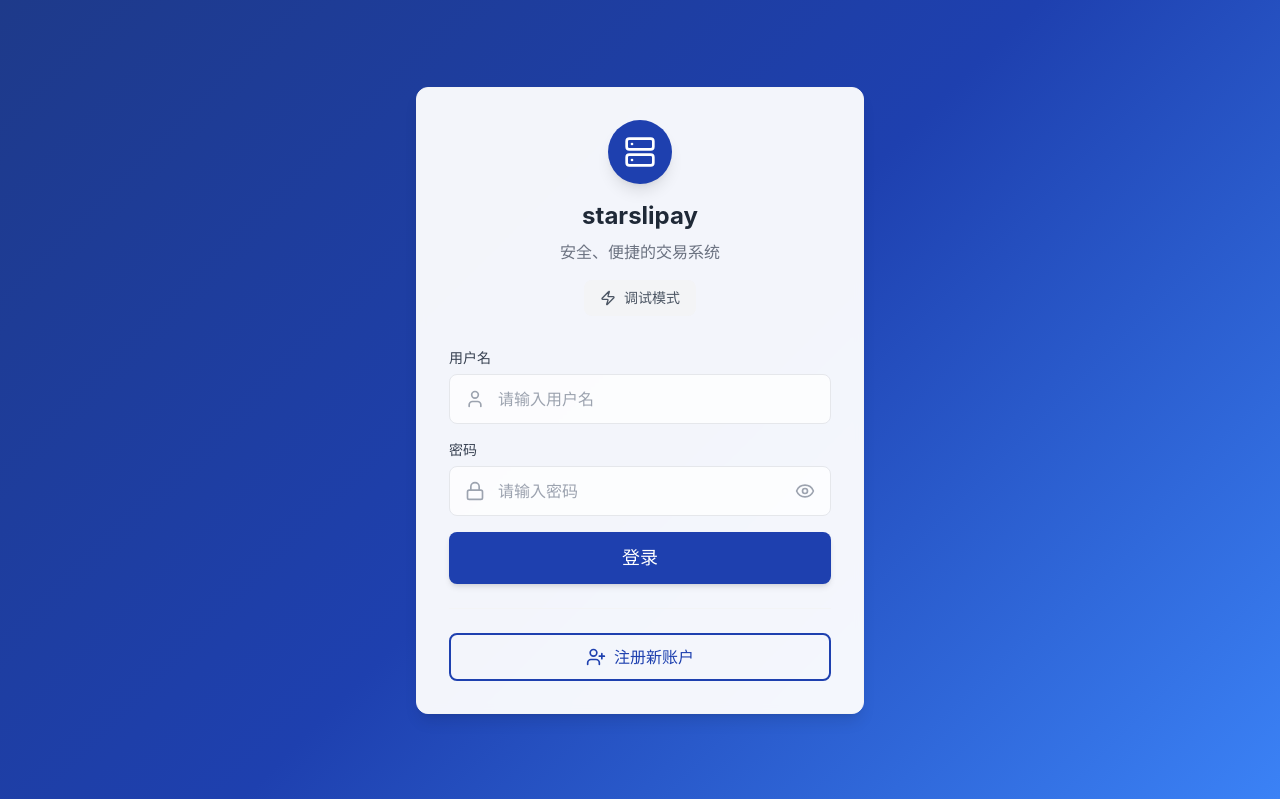
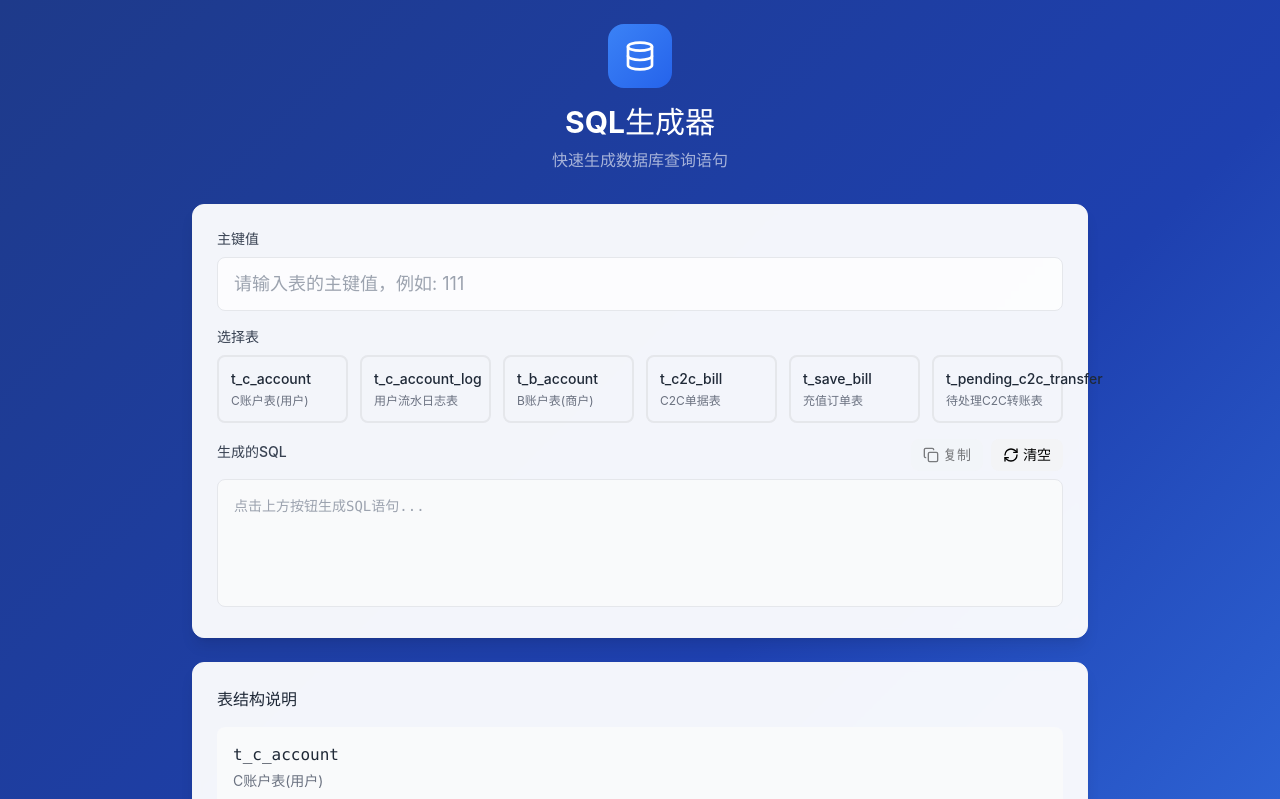
Before and after one commit to starslipay/web, a Vue app: page /sql in a window 1280 px wide. Before the commit this address led to /login. Shown: the top 799 px of the page. Built offline with nearby package versions, Linux system fonts and the light colour scheme.

Commit message:
压测界面单独&增加sql生成界面

```diff
--- a/package.json
+++ b/package.json
@@ -13,11 +13,13 @@
   },
   "dependencies": {
     "axios": "^1.18.1",
+    "chart.js": "^4.5.1",
     "clsx": "^2.1.1",
     "lucide-vue-next": "^0.511.0",
     "pinia": "^3.0.0",
     "tailwind-merge": "^3.3.0",
     "vue": "^3.4.15",
+    "vue-chartjs": "^5.3.4",
     "vue-router": "^4.2.5"
   },
   "devDependencies": {
--- /dev/null
+++ b/src/pages/SQLPage.vue
@@ -0,0 +1,145 @@
+<script setup lang="ts">
+import { ref } from 'vue'
+import { Database, Copy, RefreshCw } from 'lucide-vue-next'
+
+interface TableConfig {
+  name: string
+  primaryKey: string
+  primaryKeyType: 'numeric' | 'string'
+  description: string
+}
+
+const tables: TableConfig[] = [
+  { name: 't_c_account', primaryKey: 'uid', primaryKeyType: 'numeric', description: 'C账户表(用户)' },
+  { name: 't_c_account_log', primaryKey: 'id', primaryKeyType: 'numeric', description: '用户流水日志表' },
+  { name: 't_b_account', primaryKey: 'uid', primaryKeyType: 'numeric', description: 'B账户表(商户)' },
+  { name: 't_c2c_bill', primaryKey: 'transaction_id', primaryKeyType: 'string', description: 'C2C单据表' },
+  { name: 't_save_bill', primaryKey: 'transaction_id', primaryKeyType: 'string', description: '充值订单表' },
+  { name: 't_pending_c2c_transfer', primaryKey: 'transaction_id', primaryKeyType: 'string', description: '待处理C2C转账表' },
+]
+
+const inputValue = ref('')
+const outputSql = ref('')
+const copied = ref(false)
+
+const generateSql = (table: TableConfig) => {
+  const value = inputValue.value.trim()
+  if (!value) {
+    outputSql.value = '-- 请先输入主键值'
+    return
+  }
+
+  let formattedValue: string
+  if (table.primaryKeyType === 'numeric') {
+    formattedValue = value
+  } else {
+    formattedValue = `"${value}"`
+  }
+
+  outputSql.value = `select * from account_db.${table.name} where ${table.primaryKey}=${formattedValue} limit 2\\G`
+}
+
+const copySql = async () => {
+  if (!outputSql.value) return
+  try {
+    await navigator.clipboard.writeText(outputSql.value)
+    copied.value = true
+    setTimeout(() => {
+      copied.value = false
+    }, 2000)
+  } catch (error) {
+    console.error('复制失败:', error)
+  }
+}
+
+const clearAll = () => {
+  inputValue.value = ''
+  outputSql.value = ''
+}
+</script>
+
+<template>
+  <div class="min-h-screen p-4 sm:p-6">
+    <div class="max-w-4xl mx-auto">
+      <header class="text-center mb-8 animate-fade-in">
+        <div class="inline-flex items-center justify-center w-16 h-16 bg-gradient-to-br from-blue-500 to-blue-600 rounded-2xl mb-4">
+          <Database class="w-8 h-8 text-white" />
+        </div>
+        <h1 class="text-2xl sm:text-3xl font-bold text-white">SQL生成器</h1>
+        <p class="text-white/60 mt-2">快速生成数据库查询语句</p>
+      </header>
+
+      <div class="card p-6 animate-slide-up">
+        <div class="grid grid-cols-1 gap-4">
+          <div>
+            <label class="label block mb-2">主键值</label>
+            <input
+              v-model="inputValue"
+              type="text"
+              class="input-field w-full text-lg"
+              placeholder="请输入表的主键值，例如: 111"
+            />
+          </div>
+
+          <div>
+            <label class="label block mb-2">选择表</label>
+            <div class="grid grid-cols-2 sm:grid-cols-3 lg:grid-cols-6 gap-3">
+              <button
+                v-for="table in tables"
+                :key="table.name"
+                @click="generateSql(table)"
+                class="p-3 rounded-lg border-2 border-gray-200 hover:border-blue-500 hover:bg-blue-50 transition-all text-left"
+              >
+                <div class="font-medium text-gray-800 text-sm">{{ table.name }}</div>
+                <div class="text-xs text-gray-500 mt-1">{{ table.description }}</div>
+              </button>
+            </div>
+          </div>
+
+          <div>
+            <div class="flex items-center justify-between mb-2">
+              <label class="label">生成的SQL</label>
+              <div class="flex gap-2">
+                <button
+                  @click="copySql"
+                  :disabled="!outputSql"
+                  class="flex items-center gap-1 px-3 py-1.5 text-sm bg-gray-100 hover:bg-gray-200 rounded-lg disabled:opacity-50 disabled:cursor-not-allowed transition-colors"
+                >
+                  <Copy class="w-4 h-4" />
+                  {{ copied ? '已复制' : '复制' }}
+                </button>
+                <button
+                  @click="clearAll"
+                  class="flex items-center gap-1 px-3 py-1.5 text-sm bg-gray-100 hover:bg-gray-200 rounded-lg transition-colors"
+                >
+                  <RefreshCw class="w-4 h-4" />
+                  清空
+                </button>
+              </div>
+            </div>
+            <textarea
+              v-model="outputSql"
+              class="w-full h-32 p-4 border border-gray-200 rounded-lg font-mono text-sm bg-gray-50 resize-none focus:outline-none focus:ring-2 focus:ring-blue-500"
+              placeholder="点击上方按钮生成SQL语句..."
+            ></textarea>
+          </div>
+        </div>
+      </div>
+
+      <div class="card p-6 mt-6 animate-slide-up" style="animation-delay: 0.1s">
+        <h3 class="font-semibold text-gray-800 mb-4">表结构说明</h3>
+        <div class="space-y-4">
+          <div
+            v-for="table in tables"
+            :key="table.name"
+            class="bg-gray-50 rounded-lg p-4"
+          >
+            <div class="font-mono font-medium text-gray-800">{{ table.name }}</div>
+            <div class="text-sm text-gray-500 mt-1">{{ table.description }}</div>
+            <div class="text-xs text-blue-600 mt-2">主键: {{ table.primaryKey }} ({{ table.primaryKeyType === 'numeric' ? 'BIGINT' : 'VARCHAR' }})</div>
+          </div>
+        </div>
+      </div>
+    </div>
+  </div>
+</template>
--- a/src/pages/TestPage.vue
+++ b/src/pages/TestPage.vue
@@ -1,14 +1,30 @@
 <script setup lang="ts">
-import { ref, reactive, computed, onUnmounted } from 'vue'
-import { useRouter } from 'vue-router'
-import { useAuthStore } from '@/stores/auth'
-import { useDebugStore } from '@/stores/debug'
+import { ref, reactive, computed, onUnmounted, watch } from 'vue'
 import axios from 'axios'
-import { ArrowLeft, Zap, Users, Clock, TrendingUp, Play, Square, RefreshCw, UserPlus, Target, Timer, BarChart3 } from 'lucide-vue-next'
+import { Users, Clock, Play, Square, RefreshCw, UserPlus, Target, Timer, BarChart3 } from 'lucide-vue-next'
+import { Line } from 'vue-chartjs'
+import {
+  Chart as ChartJS,
+  CategoryScale,
+  LinearScale,
+  PointElement,
+  LineElement,
+  Title,
+  Tooltip,
+  Legend,
+  Filler,
+} from 'chart.js'
 
-const router = useRouter()
-const authStore = useAuthStore()
-const debugStore = useDebugStore()
+ChartJS.register(
+  CategoryScale,
+  LinearScale,
+  PointElement,
+  LineElement,
+  Title,
+  Tooltip,
+  Legend,
+  Filler
+)
 
 interface TestUser {
   userId: string
@@ -89,6 +105,84 @@ const stats = reactive<TestStats>({
 
 const remainingTime = ref(0)
 let testTimer: ReturnType<typeof setInterval> | null = null
+
+const chartDataPoints = ref<{
+  time: string
+  qps: number
+  avgDuration: number
+  successRate: number
+  totalRequests: number
+}[]>([])
+
+const selectedChartParam = ref('qps')
+
+const chartParams = [
+  { value: 'qps', label: 'QPS' },
+  { value: 'avgDuration', label: '平均耗时(ms)' },
+  { value: 'successRate', label: '成功率(%)' },
+  { value: 'totalRequests', label: '累计请求数' },
+]
+
+const chartColors: Record<string, string> = {
+  qps: '#3B82F6',
+  avgDuration: '#EF4444',
+  successRate: '#22C55E',
+  totalRequests: '#8B5CF6',
+}
+
+const chartData = computed(() => ({
+  labels: chartDataPoints.value.map(p => p.time),
+  datasets: [
+    {
+      label: chartParams.find(p => p.value === selectedChartParam.value)?.label || '',
+      data: chartDataPoints.value.map(p => p[selectedChartParam.value as keyof typeof p] as number),
+      borderColor: chartColors[selectedChartParam.value],
+      backgroundColor: `${chartColors[selectedChartParam.value]}20`,
+      fill: true,
+      tension: 0.4,
+      pointRadius: 2,
+      pointHoverRadius: 4,
+    },
+  ],
+}))
+
+const chartOptions = computed(() => ({
+  responsive: true,
+  maintainAspectRatio: false,
+  plugins: {
+    legend: {
+      display: true,
+      position: 'top' as const,
+    },
+    tooltip: {
+      mode: 'index' as const,
+      intersect: false,
+    },
+  },
+  scales: {
+    x: {
+      title: {
+        display: true,
+        text: '时间(秒)',
+      },
+      grid: {
+        display: false,
+      },
+    },
+    y: {
+      title: {
+        display: true,
+        text: chartParams.find(p => p.value === selectedChartParam.value)?.label || '',
+      },
+      beginAtZero: true,
+    },
+  },
+  interaction: {
+    mode: 'nearest' as const,
+    axis: 'x' as const,
+    intersect: false,
+  },
+}))
 
 const avgDuration = computed(() => {
   if (stats.successCount === 0) return 0
@@ -192,10 +286,6 @@ const generateIdCard = (): string => {
   const seq = String(Math.floor(Math.random() * 9999)).padStart(4, '0')
   const checkCode = ['0', '1', '2', '3', '4', '5', '6', '7', '8', '9', 'X'][Math.floor(Math.random() * 11)]
   return `${region}${year}${month}${day}${seq}${checkCode}`
-}
-
-const goBack = () => {
-  router.push('/dashboard')
 }
 
 const generateUsers = async () => {
@@ -348,6 +438,7 @@ const resetStats = () => {
   stats.maxDuration = 0
   stats.minDuration = Infinity
   stats.durations = []
+  chartDataPoints.value = []
 }
 
 const runTest = async () => {
@@ -424,6 +515,14 @@ const runTest = async () => {
 
   testTimer = setInterval(() => {
     remainingTime.value--
+    const elapsed = testDuration.value - remainingTime.value
+    chartDataPoints.value.push({
+      time: `${elapsed}s`,
+      qps: parseFloat(qps.value),
+      avgDuration: avgDuration.value,
+      successRate: parseFloat(successRate.value),
+      totalRequests: stats.totalRequests,
+    })
     if (remainingTime.value <= 0) {
       stopTest()
     }
@@ -458,29 +557,9 @@ onUnmounted(() => {
 <template>
   <div class="min-h-screen p-4 sm:p-6">
     <div class="max-w-6xl mx-auto">
-      <header class="flex flex-col sm:flex-row items-start sm:items-center justify-between mb-6 sm:mb-8 gap-4 animate-fade-in">
-        <div class="flex items-center gap-4">
-          <button
-            @click="goBack"
-            class="p-2 hover:bg-white/10 text-white rounded-lg transition-colors"
-          >
-            <ArrowLeft class="w-5 h-5" />
-          </button>
-          <h1 class="text-2xl font-bold text-white">压测中心</h1>
-        </div>
-
-        <button
-          @click="debugStore.toggleDebugMode"
-          :class="[
-            'flex items-center gap-2 px-4 py-2 rounded-lg font-medium text-sm transition-all',
-            debugStore.isDebugMode
-              ? 'bg-yellow-400 text-yellow-900 shadow-lg shadow-yellow-400/30'
-              : 'bg-white/10 text-white hover:bg-white/20'
-          ]"
-        >
-          <Zap class="w-4 h-4" />
-          {{ debugStore.isDebugMode ? '调试中' : '调试模式' }}
-        </button>
+      <header class="text-center mb-6 sm:mb-8 animate-fade-in">
+        <h1 class="text-2xl sm:text-3xl font-bold text-white">压测中心</h1>
+        <p class="text-white/60 mt-2">C2C转账性能测试工具</p>
       </header>
 
       <div class="grid grid-cols-1 lg:grid-cols-3 gap-6">
@@ -675,6 +754,36 @@ onUnmounted(() => {
               </div>
             </div>
           </div>
+
+          <div class="card p-6 animate-slide-up" style="animation-delay: 0.4s">
+            <h2 class="text-lg font-semibold text-gray-800 mb-4 flex items-center gap-2">
+              <BarChart3 class="w-5 h-5 text-primary-600" />
+              实时趋势图
+            </h2>
+
+            <div class="flex gap-2 mb-4">
+              <button
+                v-for="param in chartParams"
+                :key="param.value"
+                @click="selectedChartParam = param.value"
+                :class="[
+                  'px-3 py-1.5 rounded-lg text-sm font-medium transition-all',
+                  selectedChartParam === param.value
+                    ? 'bg-primary-600 text-white'
+                    : 'bg-gray-100 text-gray-600 hover:bg-gray-200'
+                ]"
+              >
+                {{ param.label }}
+              </button>
+            </div>
+
+            <div class="h-64">
+              <Line v-if="chartDataPoints.length > 0" :data="chartData" :options="chartOptions" />
+              <div v-else class="h-full flex items-center justify-center text-gray-400">
+                开始压测后将显示实时趋势图
+              </div>
+            </div>
+          </div>
         </div>
       </div>
     </div>
```
Also changed, not shown: src/pages/DashboardPage.vue (+1 -17 lines), src/router/index.ts (+7 -1 lines), 1 other file (tests, documents, lock files or other folders).
